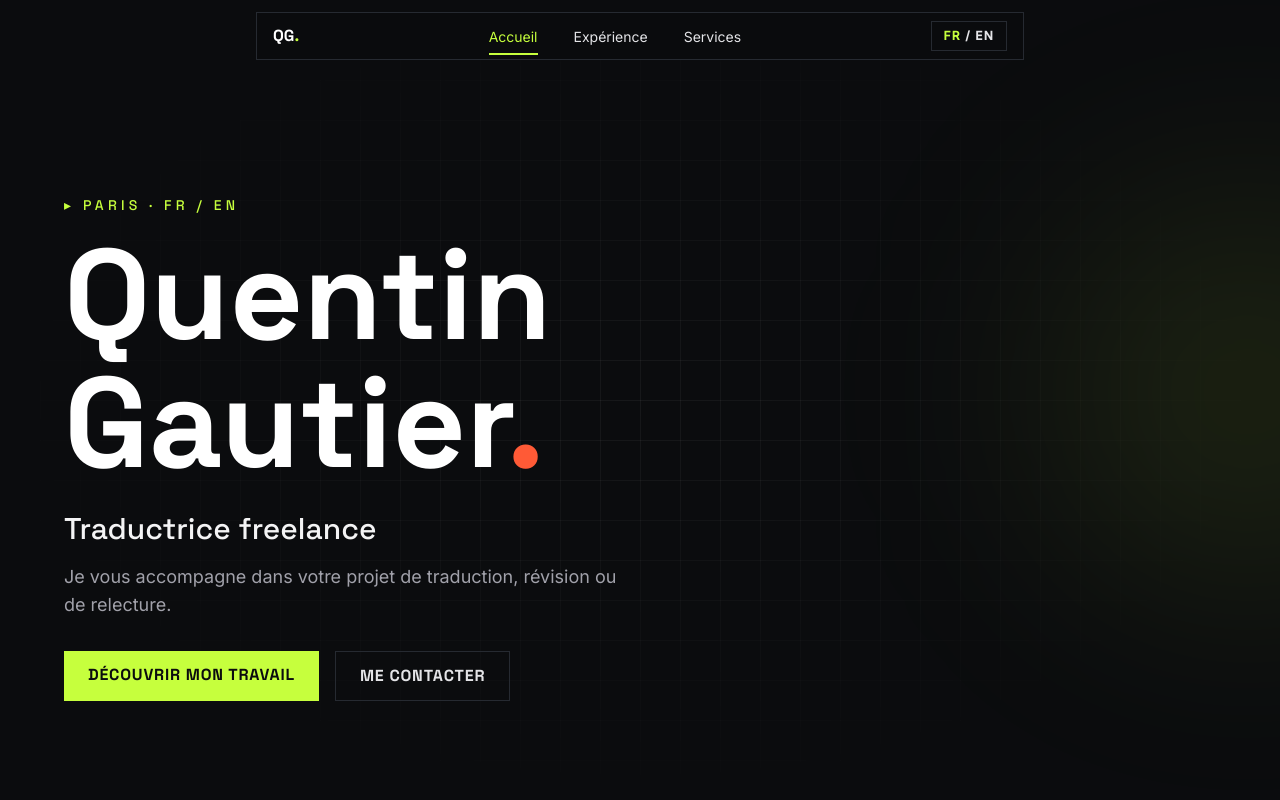
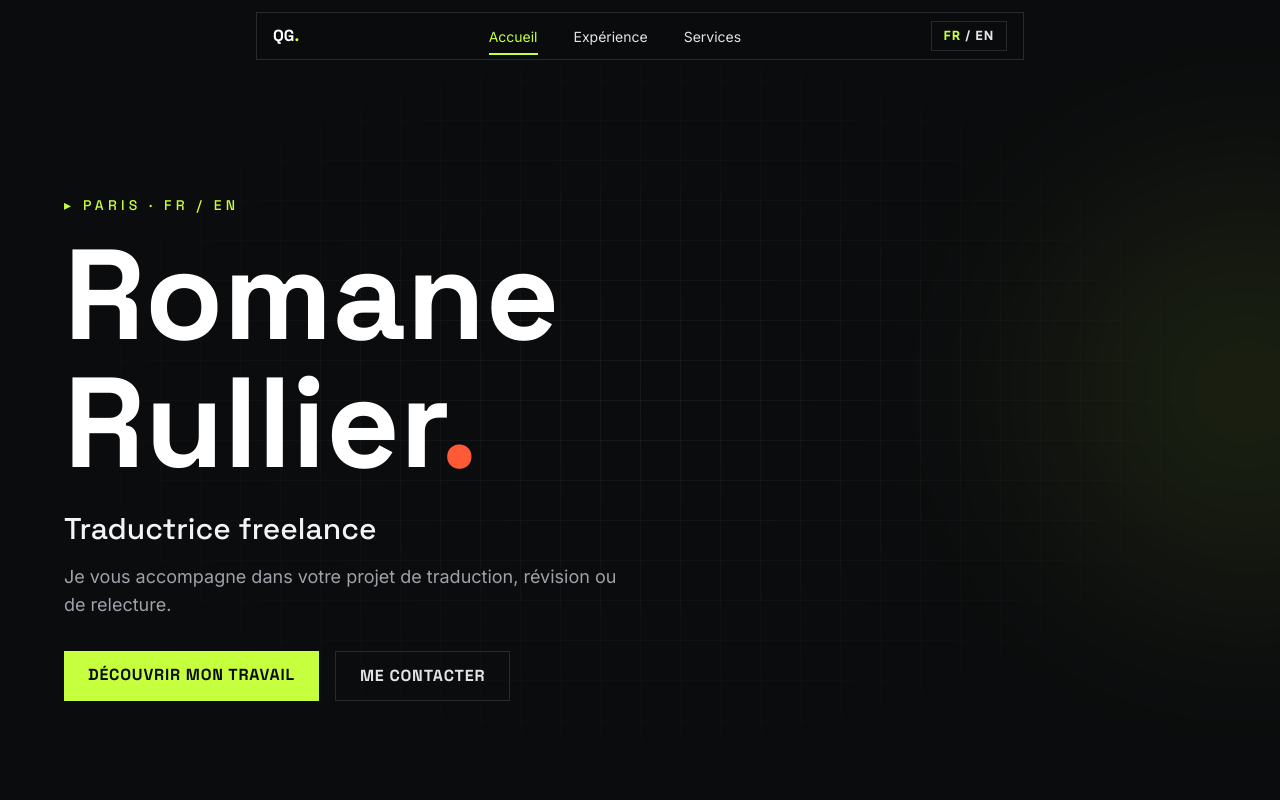
Before and after one commit to romanerulliertrad/site-romane, a React (Vite) app: page / in a window 1280 px wide. Shown: the top 800 px of the page. Built offline with nearby package versions, Linux system fonts and the light colour scheme.

Commit message:
Change name from Quentin to Romane

```diff
--- a/src/App.tsx
+++ b/src/App.tsx
@@ -106,7 +106,7 @@ export default function App() {
           <div className="absolute -right-40 top-1/4 h-96 w-96 rounded-full bg-accent/10 blur-[120px]" aria-hidden />
           <div className="relative mx-auto w-full max-w-6xl">
             <p className="mb-4 font-display text-sm uppercase tracking-[0.3em] text-accent">▸ Paris · FR / EN</p>
-            <motion.h1 initial={{ opacity: 0, y: 30 }} animate={{ opacity: 1, y: 0 }} className="text-6xl font-bold leading-[0.95] text-white sm:text-8xl lg:text-9xl">Quentin<br />Gautier<span className="text-hot">.</span></motion.h1>
+            <motion.h1 initial={{ opacity: 0, y: 30 }} animate={{ opacity: 1, y: 0 }} className="text-6xl font-bold leading-[0.95] text-white sm:text-8xl lg:text-9xl">Romane<br />Rullier<span className="text-hot">.</span></motion.h1>
             <p className="mt-6 font-display text-xl text-zinc-100 sm:text-3xl">{t.role}</p>
             <p className="mt-4 max-w-xl text-lg text-zinc-400">{t.intro}</p>
             <div className="mt-8 flex flex-wrap gap-4">
```
